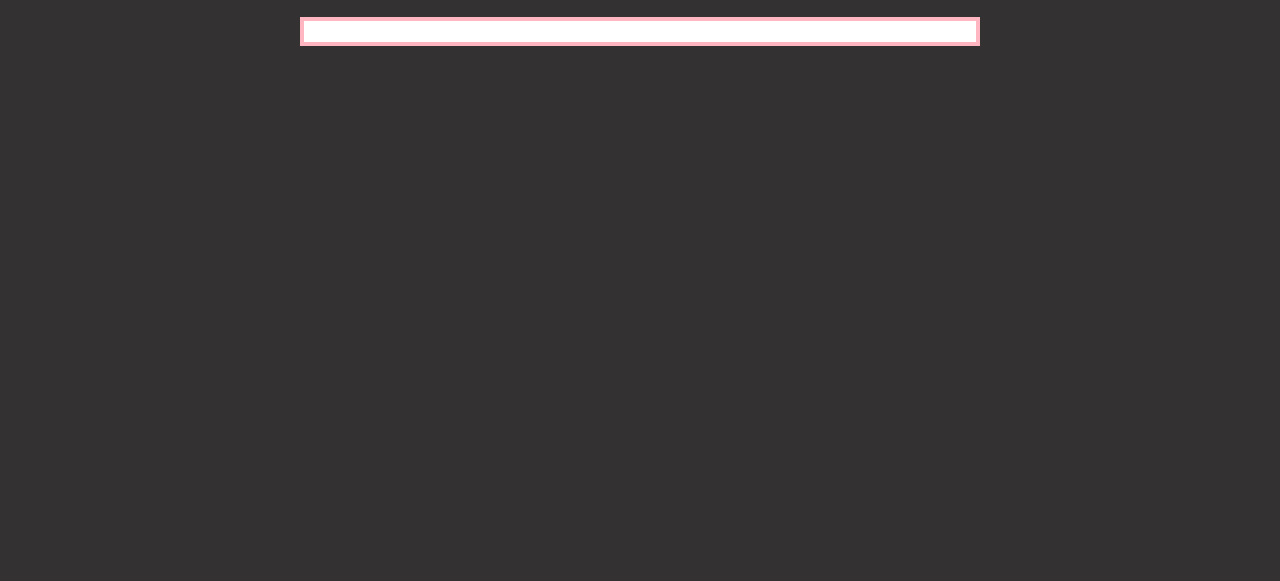
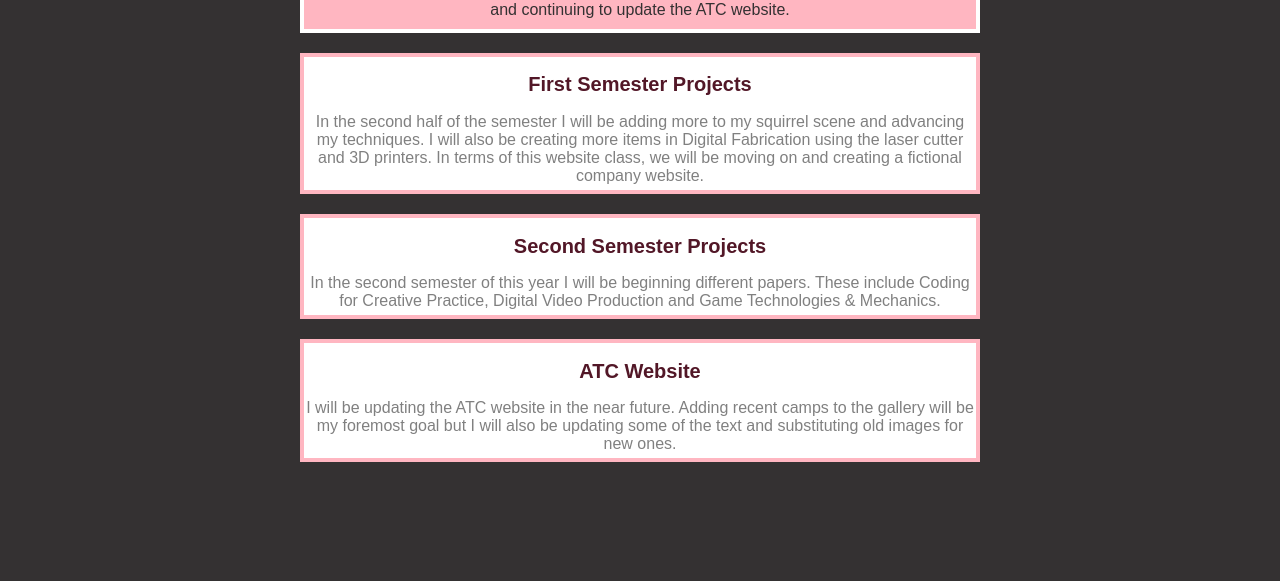
Before and after one commit to CourtBat/courtbat.github.io, a plain HTML site: page futureplans.html in a window 1280 px wide. Shown: the part 219-800 px from the top of the page. Drawn offline with Linux system fonts and the light colour scheme.

Commit message:
12.04.17 2
99.9

```diff
--- a/futureplans.html
+++ b/futureplans.html
@@ -26,16 +26,29 @@
 
     <div class="top_panel">
       <h1>Future Plans</h1>
-      <div class="top_text">
-
-      </div>
+      In the future I will be completing my first semester papers, beginning second semester papers and continuing to update the ATC website.
     </div>
 
     <div class="subject_body">
-      <h2></h2>
+      <h2>First Semester Projects</h2>
+      In the second half of the semester I will be adding more to my squirrel scene and advancing my techniques.
+      I will also be creating more items in Digital Fabrication using the laser cutter and 3D printers.
+      In terms of this website class, we will be moving on and creating a fictional company website.
+    </div>
+
+    <div class="subject_body">
+      <h2>Second Semester Projects</h2>
+      In the second semester of this year I will be beginning different papers.
+      These include Coding for Creative Practice, Digital Video Production and Game Technologies &amp; Mechanics.
+    </div>
+
+    <div class="subject_body">
+      <h2>ATC Website</h2>
+      I will be updating the ATC website in the near future.
+      Adding recent camps to the gallery will be my foremost goal but I will also be updating some of the text and substituting old images for new ones.
     </div>
 
   </div>
 
   </body>
-</html
+</html>
--- a/styles.css
+++ b/styles.css
@@ -150,7 +150,7 @@ h2 {
 
 .website_images > img {
   height: 200px;
-  width: 300px;
+  width: 333px;
   border: 2px solid #FFB6C1;
   margin-top: 5px;
 }
```
Also changed, not shown: index.html (+1 -1 lines), websiteprocess.html (+8 -0 lines), img/pink.png (added).
